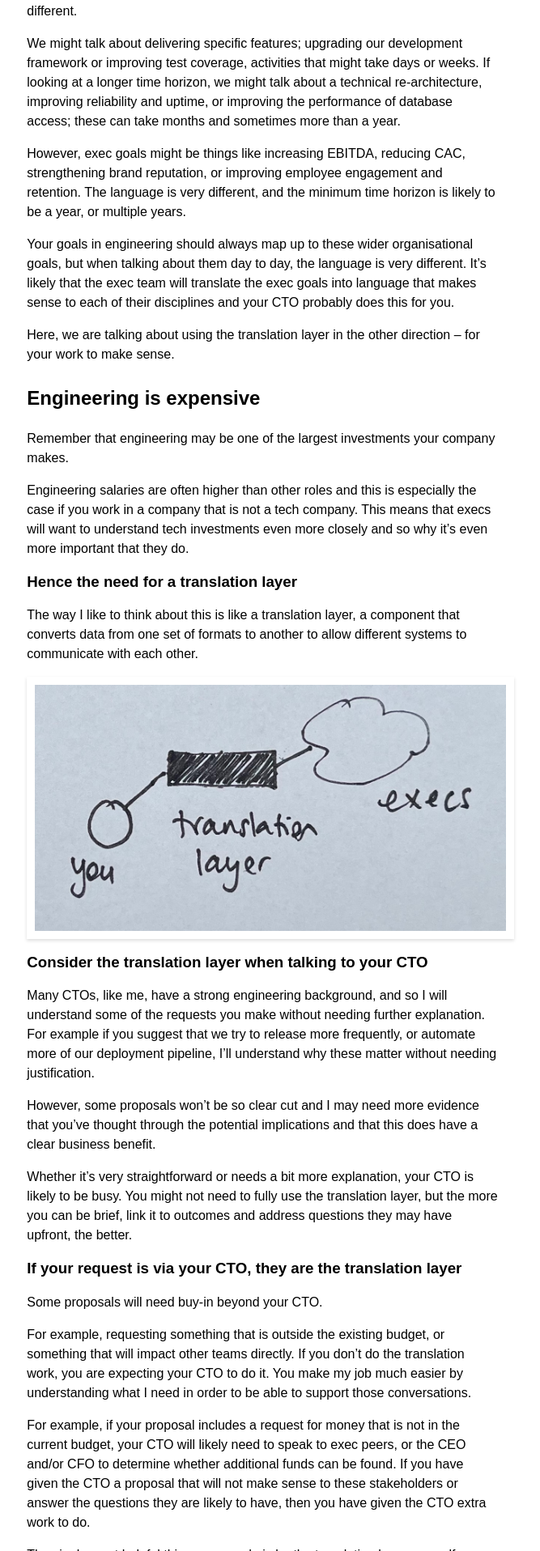
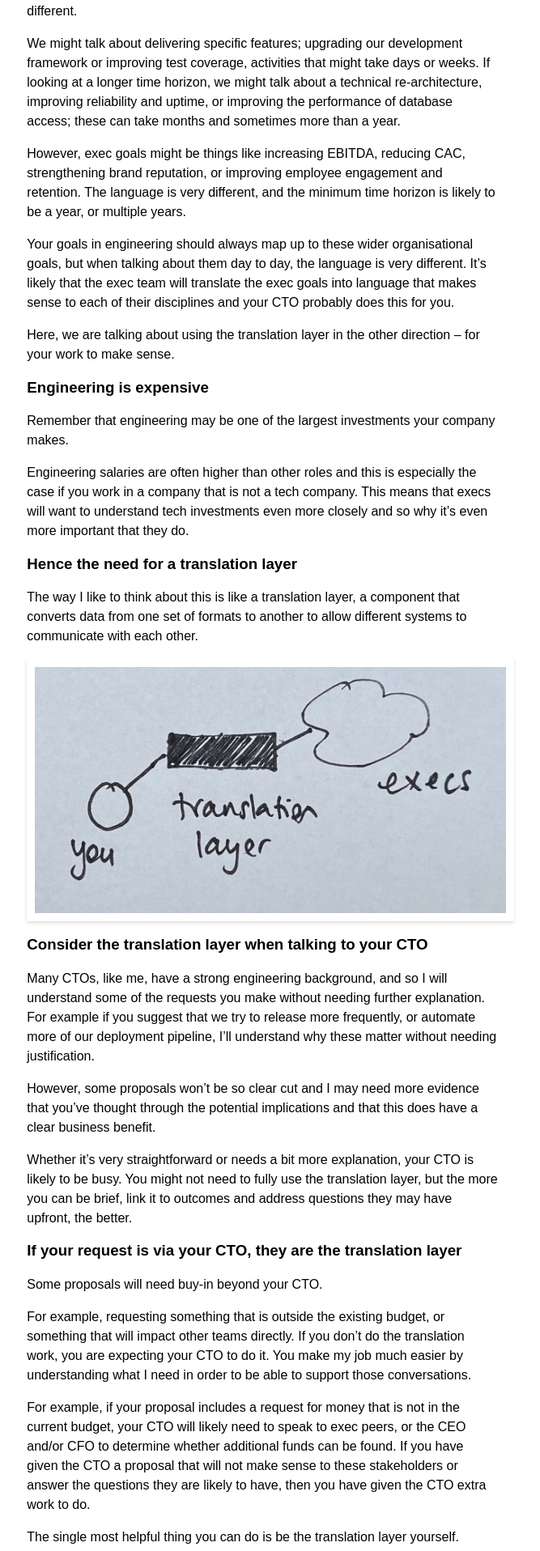
Before and after one commit to annashipman/annashipman.github.io, a Jekyll site: the page built from _posts/2026-01-11-engineer-exec-translation.md, in a window 1280 px wide. Shown: the part 4484-6400 px from the top of the page at 81% size, without its empty margins (316-983 px from the left). Built offline with Jekyll 4.4.1, drawn with Linux system fonts in a browser that asks for light colours.

Commit message:
Correct typo in heading size

```diff
--- a/_posts/2026-01-11-engineer-exec-translation.md
+++ b/_posts/2026-01-11-engineer-exec-translation.md
@@ -127,7 +127,7 @@ Your goals in engineering should always map up to these wider organisational goa
 
 Here, we are talking about using the translation layer in the other direction – for your work to make sense.
 
-## Engineering is expensive
+### Engineering is expensive
 
 Remember that engineering may be one of the largest investments your company makes.
 
```
